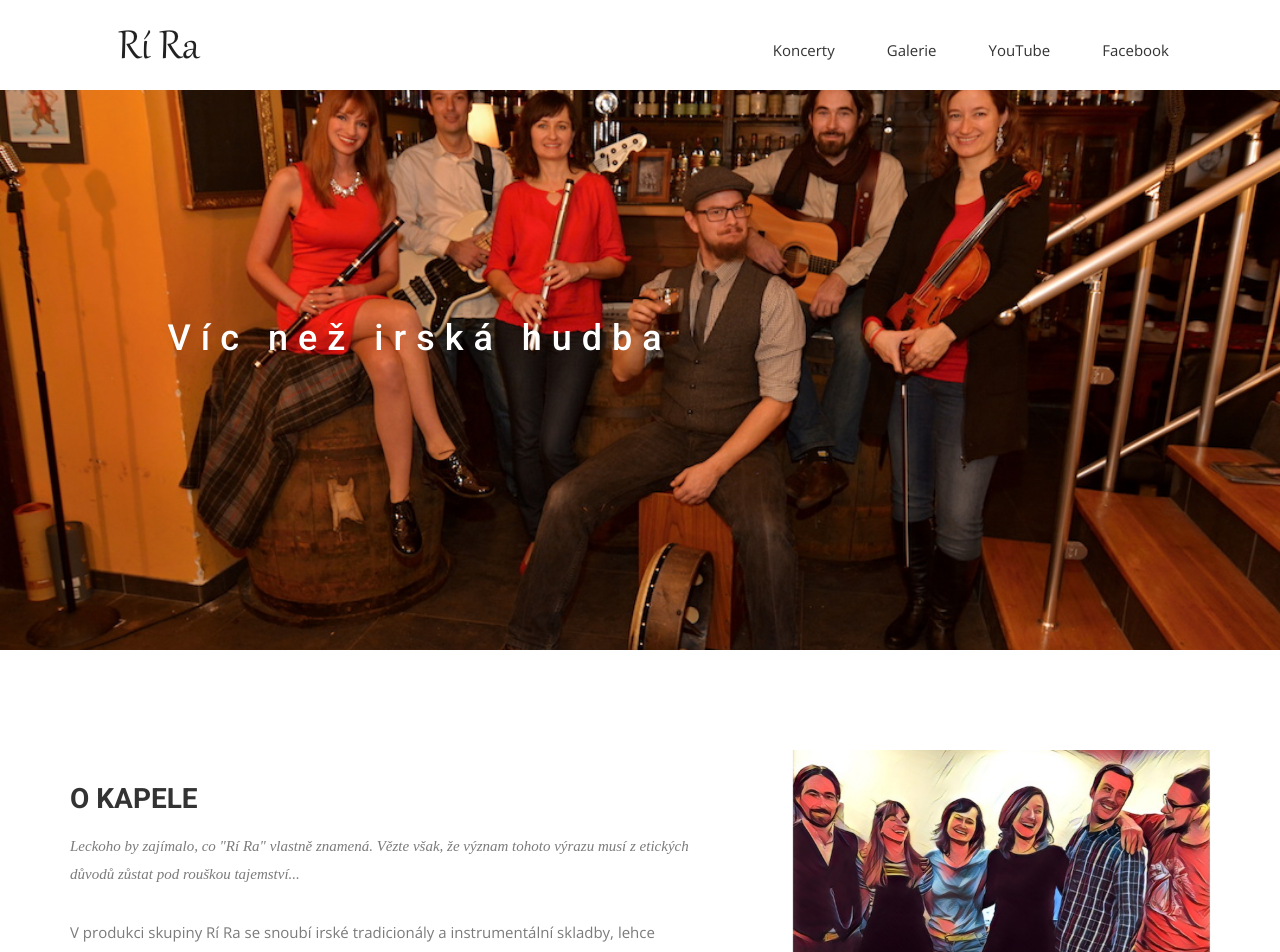
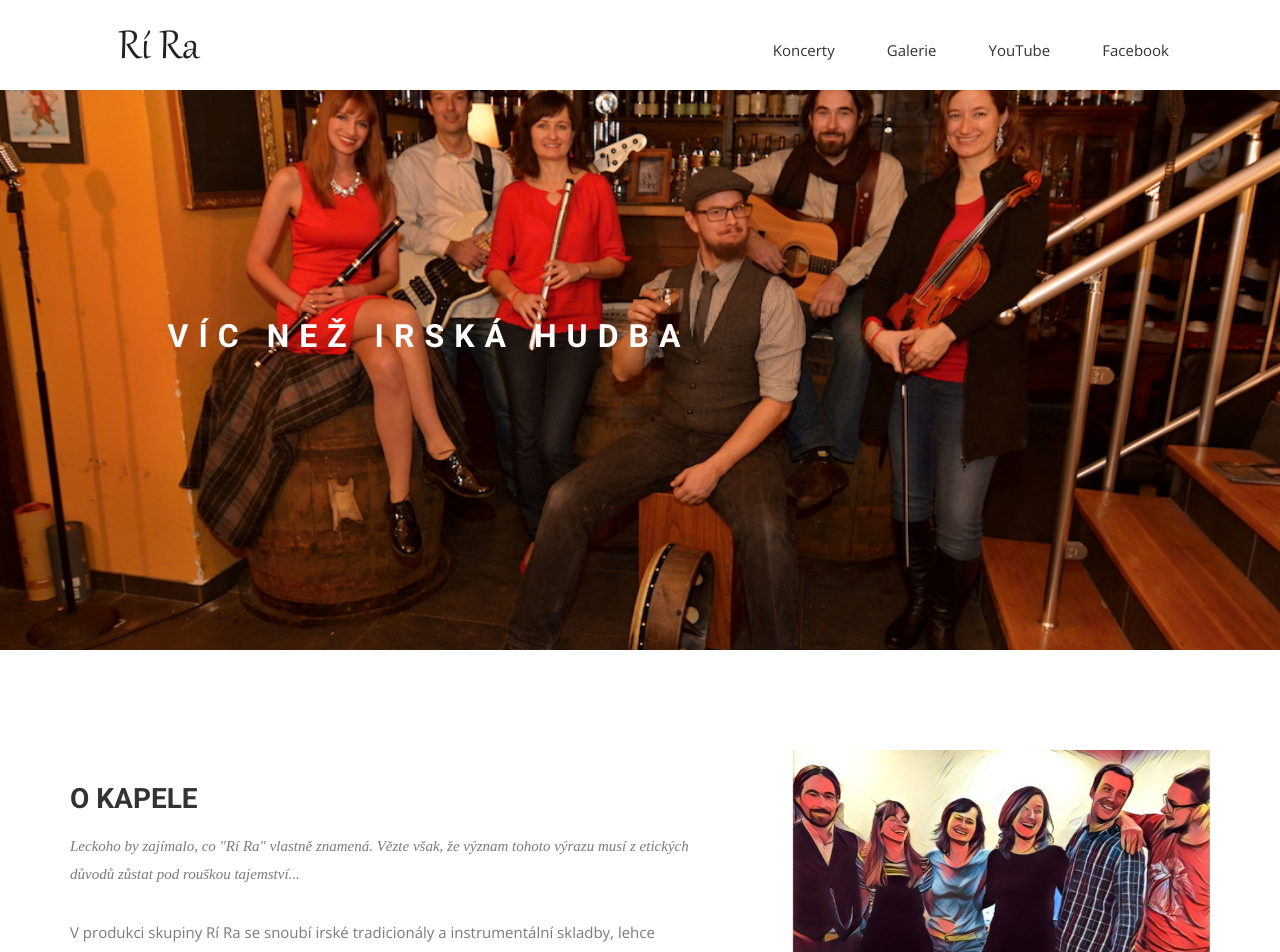
Before and after one commit to davrys/rira-web-jekyll, a Jekyll site: the page built from pages/index.html, in a window 1280 px wide. Shown: the top 952 px of the page. Built offline with Jekyll 4.4.1, drawn with Linux system fonts in a browser that asks for light colours; nearby versions of some CDN libraries; some web fonts are replaced.

Commit message:
+ basic font decorations

```diff
--- a/css/rira.css
+++ b/css/rira.css
@@ -25,13 +25,30 @@
 h6 {
   font-family: 'Roboto', sans-serif;
 }
+h1 {
+  font-size: 32px;
+  font-weight: bold;
+  text-transform: uppercase;
+}
 h2 {
   font-size: 30px;
-  font-weight: 400;
+  font-weight: bolder;
 }
 h3 {
   font-size: 28px;
-  font-weight: 300;
+  font-weight: normal;
+}
+h4 {
+  font-size: 26px;
+  font-weight: normal;
+}
+h5 {
+  font-size: 23px;
+  font-weight: normal;
+}
+h6 {
+  font-size: 20px;
+  font-weight: normal;
 }
 p {
   font-size: 15px;
@@ -49,6 +66,22 @@
   text-decoration: none !important;
 }
 
+
+
+section {
+  /* top and bottom padding */
+  padding: 50px 0;
+}
+@media(min-width:575px) {
+    section {
+        padding: 70px 0;
+    }
+}
+@media(min-width:768px) {
+    section {
+        padding: 80px 0;
+    }
+}
 
 
 
@@ -74,8 +107,25 @@
   color: #{{ site.color.text.primary_oposite }};
   padding-top: 20%;
 }
+
 .parallax .block h1 {
   letter-spacing: 10px;
+  text-transform: uppercase;
+}
+.parallax .block h2 {
+  letter-spacing: 5px;
+}
+.parallax .block h3 {
+  letter-spacing: 3px;
+}
+.parallax .block h4 {
+  letter-spacing: 3px;
+}
+.parallax .block h5 {
+  letter-spacing: 3px;
+}
+.parallax .block h6 {
+  letter-spacing: 3px;
 }
 .parallax .block p {
   letter-spacing: 3px;
```
